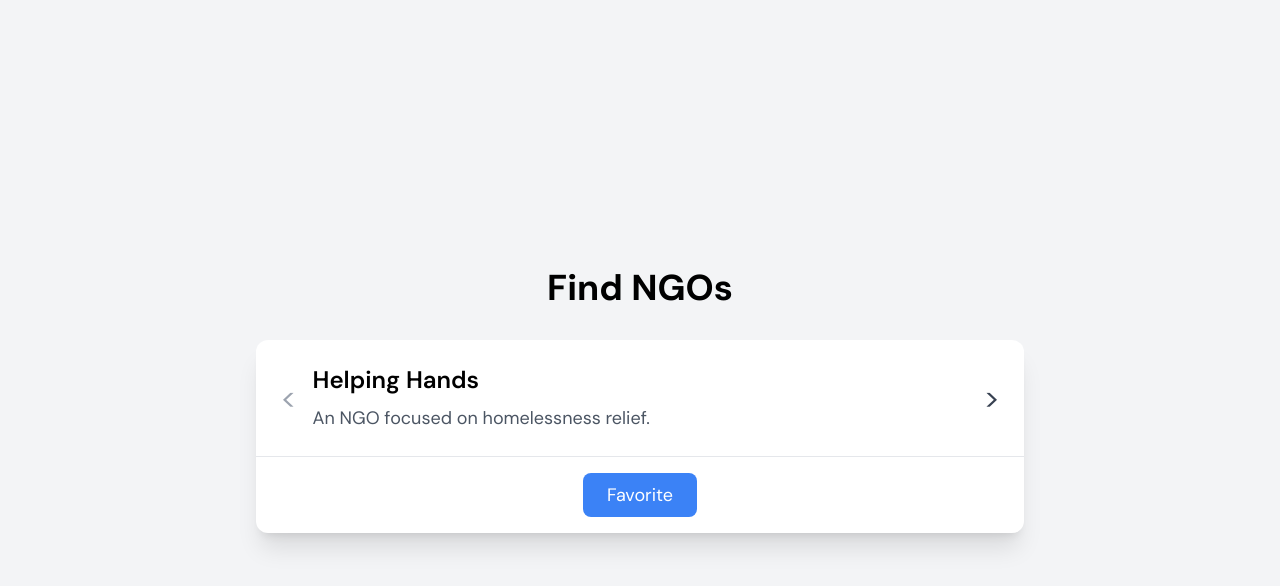
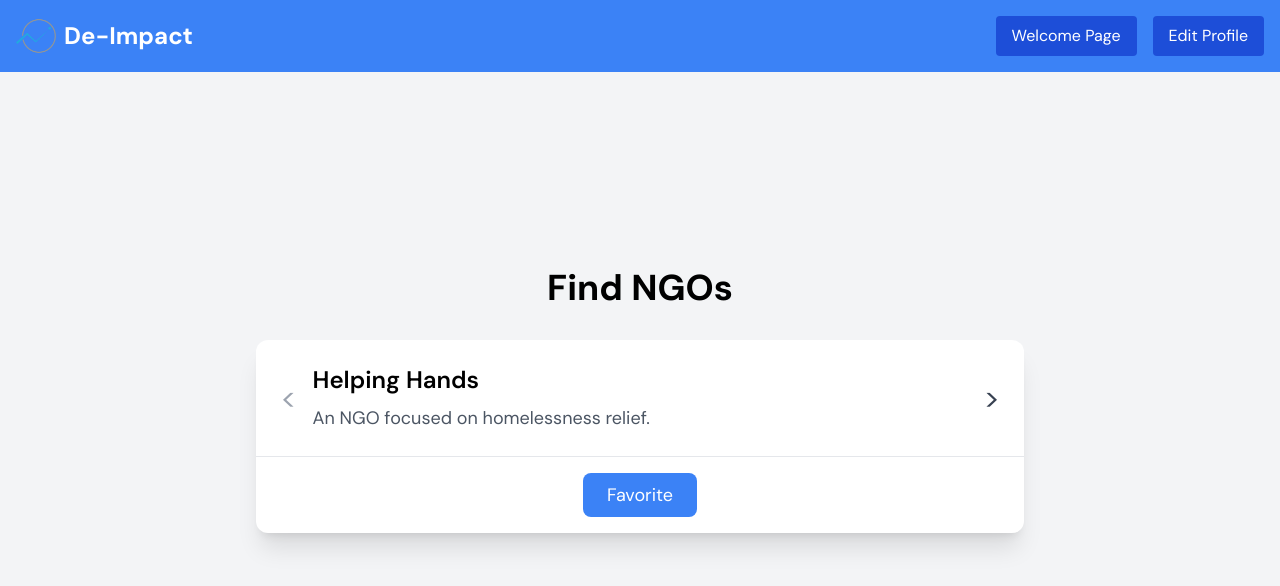
Before and after one commit to cfgdelaware24/Team-10, a React (Vite) app in the folder frontend/: page /FindNGOs in a window 1280 px wide. Shown: the top 586 px of the page. Built offline with nearby package versions, Linux system fonts and the light colour scheme.

Commit message:
Added nav bar for Find NGOs page

```diff
--- a/frontend/src/FindNGOs.tsx
+++ b/frontend/src/FindNGOs.tsx
@@ -1,4 +1,8 @@
 import React, { useState } from 'react';
+import { useNavigate } from 'react-router-dom';
+import SpurImpactLogo from './SpurImpactLogo.png'; // Adjust the path for image logo
+
+
 
 // Define the NGO type
 interface NGO {
@@ -8,6 +12,8 @@ interface NGO {
 }
 
 const FindNGOs: React.FC = () => {
+  const navigate = useNavigate();
+
   const [currentIndex, setCurrentIndex] = useState(0);
   const [isFlipped, setIsFlipped] = useState(false);
 
@@ -63,6 +69,37 @@ const FindNGOs: React.FC = () => {
 
   return (
     <div className="flex flex-col items-center justify-center min-h-screen bg-gray-100 p-4">
+      {/* Navigation bar */}
+      <div className="w-full bg-blue-500 p-4 flex justify-between items-center fixed top-0">
+                <div className="flex items-center">
+                    {/* Add logo image next to the title */}
+                    <img src={SpurImpactLogo} alt="Spur Impact Logo" className="h-10 mr-2" />
+                    <h1 className="text-white text-2xl font-bold">De-Impact</h1>
+                </div>
+
+                {/* Navigation buttons */}
+                <div className="space-x-4">
+                    {/* button to navigate to welcome page */}
+                        <button
+                        className="text-white bg-blue-700 px-4 py-2 rounded hover:bg-blue-600"
+                        onClick={() => navigate('/WelcomePage')}
+                    >
+                        Welcome Page
+                    </button>
+
+                    {/* button to navigate to edit profile for NGO */}
+                    <button
+                        className="text-white bg-blue-700 px-4 py-2 rounded hover:bg-blue-600"
+                        onClick={() => navigate('/ProfApplications')}
+                    >
+                        Edit Profile
+                    </button>
+
+
+
+
+                </div>
+            </div>
       <h1 className="text-4xl font-bold mb-8">Find NGOs</h1>
       <div className="w-full max-w-3xl bg-white shadow-xl rounded-xl overflow-hidden">
         <div className="flex items-center justify-between p-6">
```
